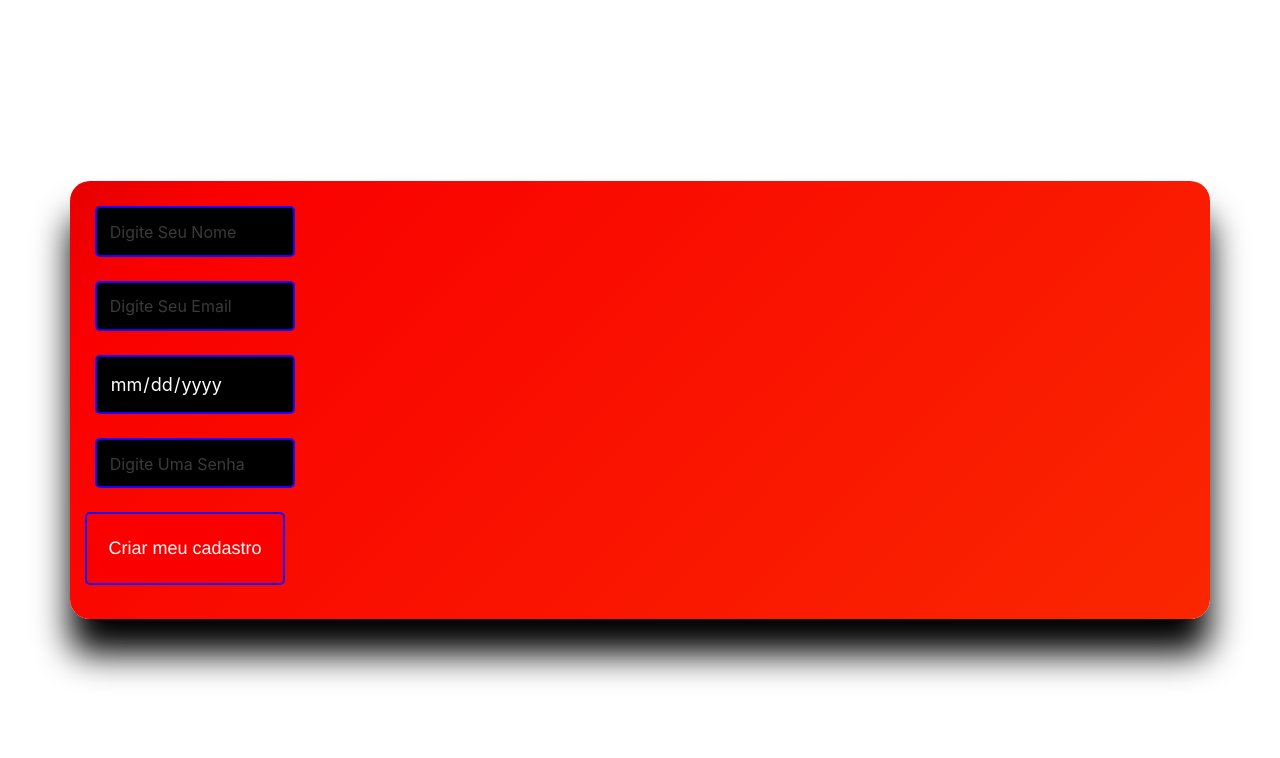
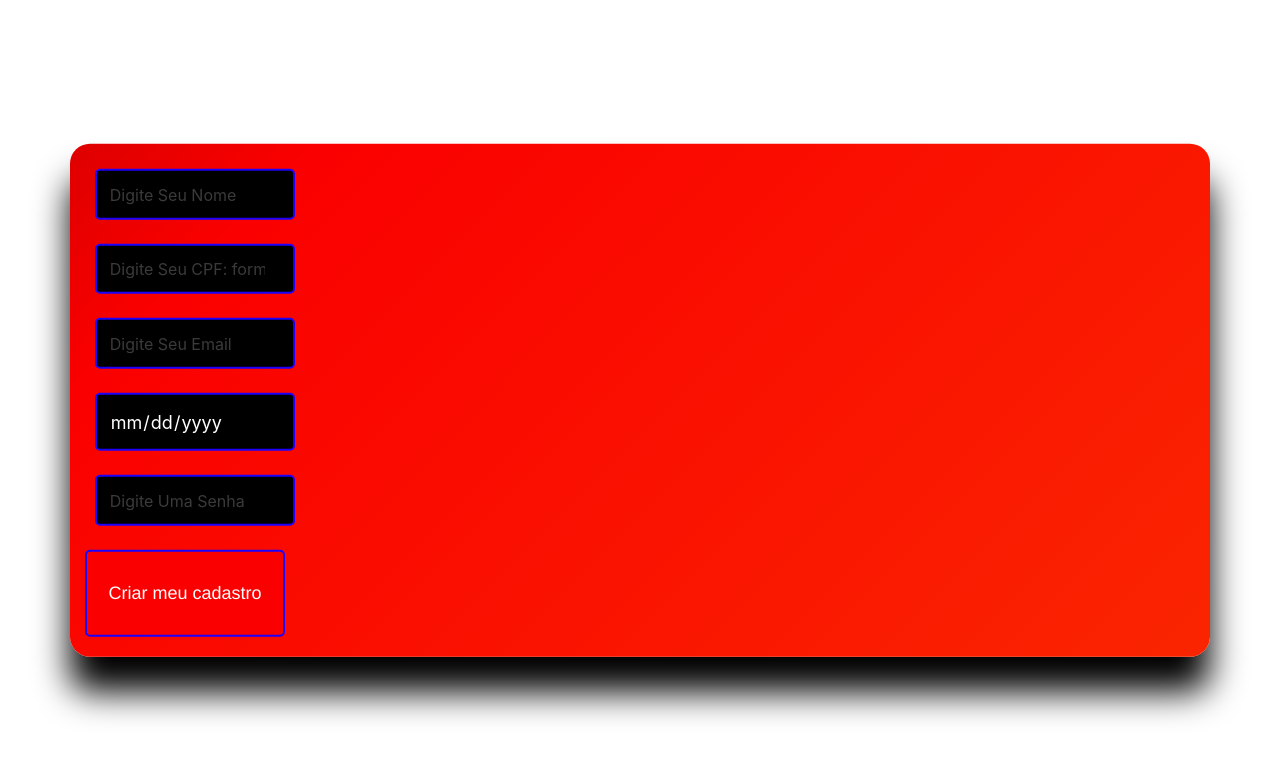
Before and after one commit to MarcosDex/projeto-banco-de-dados-sebastiao, a PHP site: page /php/cadastra.php in a window 1280 px wide. Shown: the top 758 px of the page. Run offline with PHP 8.4, Linux system fonts and the light colour scheme; some libraries are stand-ins or nearby versions.

Commit message:
Consertado e adicionado a aba de cpf na tela de registros

```diff
--- a/php/cadastra.php
+++ b/php/cadastra.php
@@ -24,6 +24,10 @@
             </div>
             <br>
             <div class="input-container">
+                <input type="number" id="cpf" name="cpf" class="text-input" placeholder="Digite Seu CPF: formatado aceitado - xxx.xxx.xxx-xx" autocomplete="off" required />
+            </div>
+            <br>
+            <div class="input-container">
                 <input type="email" id="email" name="email" class="text-input" placeholder="Digite Seu Email" autocomplete="off" required />
             </div>
             <br>
@@ -32,7 +36,7 @@
             </div>
             <br />
             <div class="input-container">
-                <input type="password" name="password" id="password" class="text-input" data-toggle="password" placeholder="Digite Uma Senha">
+                <input type="password" name="senha" id="password" class="text-input" data-toggle="password" placeholder="Digite Uma Senha">
                 <div class="input-container">
                 </div>
             </div>
--- a/php/getdata.php
+++ b/php/getdata.php
@@ -16,12 +16,13 @@
             //neste arquivo ele recebe as informações do post e transcreve para uma variavel pela variavel $_POST['name']. O insert into manda os arquivos para o banco de dados. O if query($conexao,$sql) verifica se ta tudo certo se tiver o header:location manda para a index.php que é main page
             include "../php/conexao.php";
             $nome = $_POST['nome'];
+            $cpf = $_POST['cpf'];
             $email = $_POST['email'];
             $senha = $_POST['senha'];
             $data = $_POST['data'];
 
 
-            $sql = "INSERT INTO usuarios (id, nome, email, senha , data) VALUES (NULL,'$nome', '$email', '$senha', '$data')";
+            $sql = "INSERT INTO usuarios (id, nome, cpf, email, data, senha) VALUES (NULL,'$nome', '$cpf','$email', '$data', '$senha')";
 
             if (mysqli_query($conexao, $sql)) {
                 header('location: ../index.php');
@@ -30,7 +31,5 @@
             }
 
             ?>
-            <!-- <a href="../index.php">Back</a> -->
-            <!-- esse back só esta aqui para inibir algum possivel erro de redirecionamento do header-->
         </div>
     </div>
```
